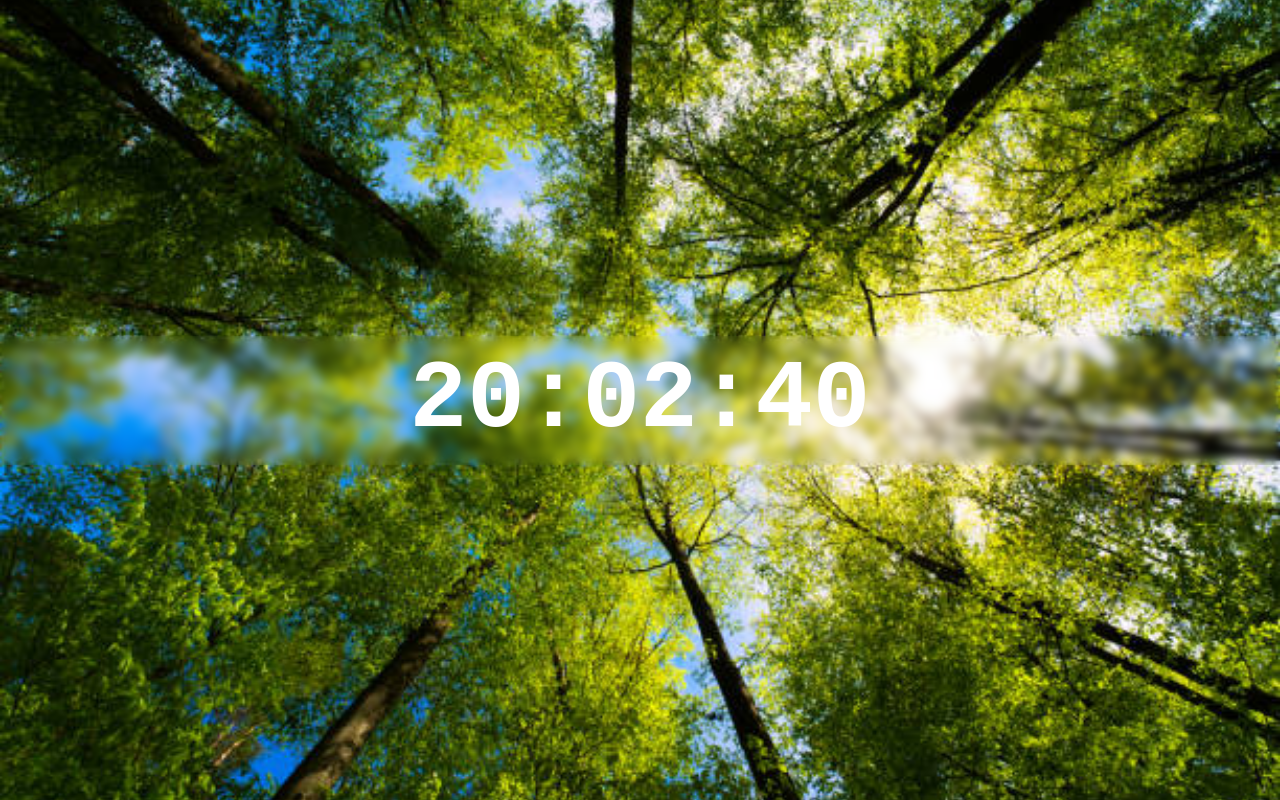
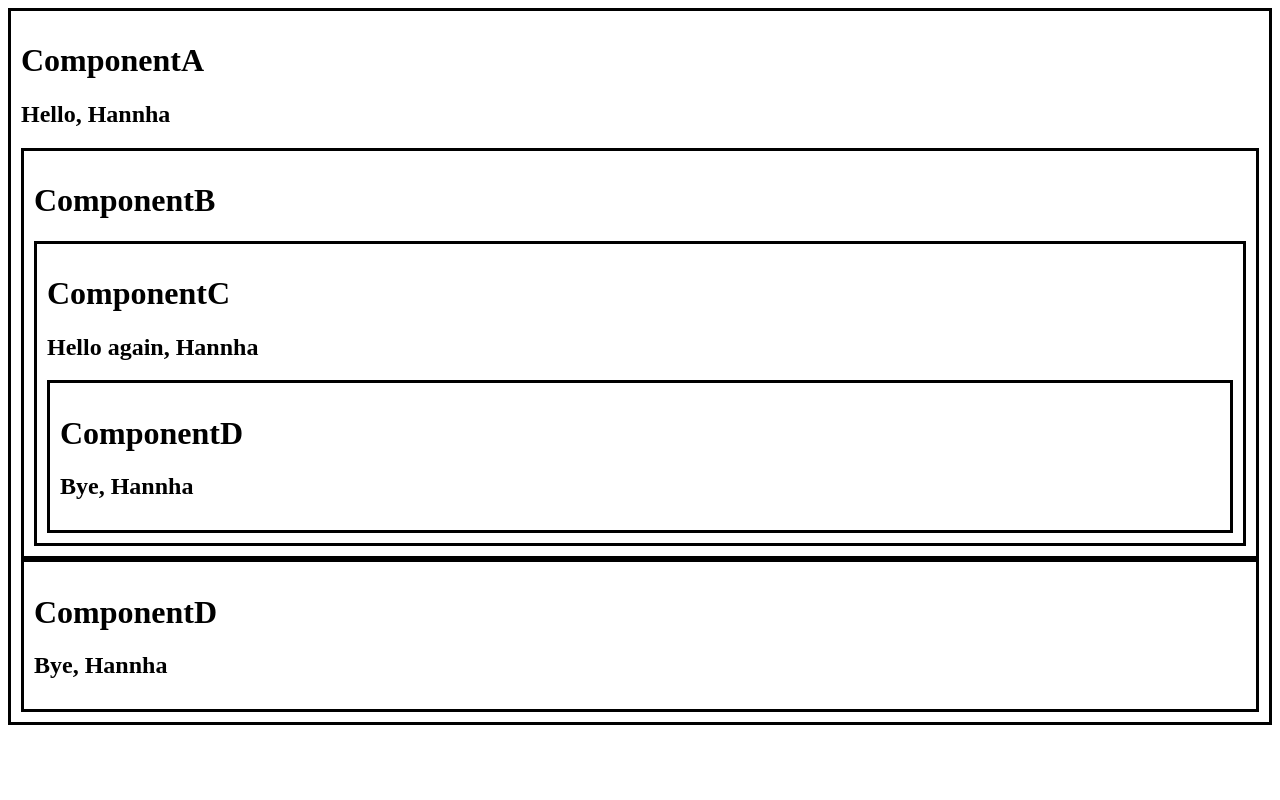
Before and after one commit to githshine/React_apps, a React (Vite) app in the folder my-react-app/: page / in a window 1280 px wide. Built offline with nearby package versions, Linux system fonts and the light colour scheme.

Commit message:
useContext() hook in React

```diff
--- a/my-react-app/src/App.jsx
+++ b/my-react-app/src/App.jsx
@@ -15,6 +15,7 @@
 import ToDoList from './ToDoList';
 import UseEffectComponent from './UseEffectComponent';
 import DigitalClock from './DigitalClock';
+import ComponentA from './ComponentA';
 
 function App() {
   const fruits = [
@@ -50,7 +51,8 @@
       {/* <UseStateComponent_ArrayofObjects></UseStateComponent_ArrayofObjects> */}
       {/* <ToDoList></ToDoList> */}
       {/* <UseEffectComponent></UseEffectComponent> */}
-      <DigitalClock></DigitalClock>
+      {/* <DigitalClock></DigitalClock> */}
+      <ComponentA></ComponentA>
     </>
   );
 }
--- /dev/null
+++ b/my-react-app/src/ComponentA.jsx
@@ -0,0 +1,42 @@
+// useContext() = React hook that allows you to share values
+//                between multiple levels of components
+//                without passing props through each level
+
+// PROVIDER COMPONENT
+// 1. import { createContext } from 'react';
+// 2. export const MyContext = createContext();
+// 3. <MyContext.Provider value={value}>
+//       <Child />
+//   </ MyContext.Provider>
+
+// COSUME COMPONENTS
+// 1. import { useContext } from 'react';
+//    import { MyContext } from "/ComponentA"
+// 2. const value = useContext(MyContext);
+
+import { createContext, useState } from 'react';
+import ComponentB from './ComponentB';
+import ComponentD from './ComponentD';
+
+export const UserContext = createContext();
+
+function ComponentA() {
+  const [user, setUser] = useState('Hannha');
+
+  return (
+    <div className="box">
+      <h1>ComponentA</h1>
+      <h2>Hello, {user}</h2>
+
+      <UserContext.Provider value={user}>
+        <ComponentB />
+      </UserContext.Provider>
+
+      <UserContext.Provider value={user}>
+        <ComponentD />
+      </UserContext.Provider>
+    </div>
+  );
+}
+
+export default ComponentA;
--- /dev/null
+++ b/my-react-app/src/ComponentB.jsx
@@ -0,0 +1,17 @@
+// useContext() = React hook that allows you to share values
+//                between multiple levels of components
+//                without passing props through each level
+
+import ComponentC from './ComponentC';
+
+function ComponentB() {
+  return (
+    <div className="box">
+      <h1>ComponentB</h1>
+      {/* <h2>Hello, {props.user}</h2> */}
+      <ComponentC />
+    </div>
+  );
+}
+
+export default ComponentB;
--- /dev/null
+++ b/my-react-app/src/ComponentC.jsx
@@ -0,0 +1,21 @@
+// useContext() = React hook that allows you to share values
+//                between multiple levels of components
+//                without passing props through each level
+
+import { useContext } from 'react';
+import { UserContext } from './ComponentA';
+import ComponentD from './ComponentD';
+
+function ComponentC() {
+  const user = useContext(UserContext);
+  return (
+    <div className="box">
+      <h1>ComponentC</h1>
+      <h2>Hello again, {user} </h2>
+      <ComponentD />
+      {/* <ComponentD /> */}
+    </div>
+  );
+}
+
+export default ComponentC;
--- /dev/null
+++ b/my-react-app/src/ComponentD.jsx
@@ -0,0 +1,18 @@
+// useContext() = React hook that allows you to share values
+//                between multiple levels of components
+//                without passing props through each level
+
+import { useContext } from 'react';
+import { UserContext } from './ComponentA'; // can't write "Component", should be "./Component"
+
+function ComponentD() {
+  const user = useContext(UserContext);
+  return (
+    <div className="box">
+      <h1>ComponentD </h1>
+      <h2>Bye, {user}</h2>
+    </div>
+  );
+}
+
+export default ComponentD;
--- a/my-react-app/src/index.css
+++ b/my-react-app/src/index.css
@@ -166,11 +166,11 @@
   text-align: center;
   margin-top: 100px;
 }
-
+/*
 h1 {
   font-size: 4rem;
   color: white;
-}
+} */
 
 /* button {
   font-size: 1.5rem;
@@ -240,7 +240,7 @@
 }
 
 /* For digital clock */
-body {
+.body {
   /* background-image: url('assets/tree.jpg'); */
   background-image: url('assets/green.jpg');
   background-repeat: no-repeat;
@@ -269,3 +269,9 @@
   font-family: monospace;
   text-align: center;
 }
+
+/* for componentA */
+.box {
+  border: 3px solid;
+  padding: 10px;
+}
```
